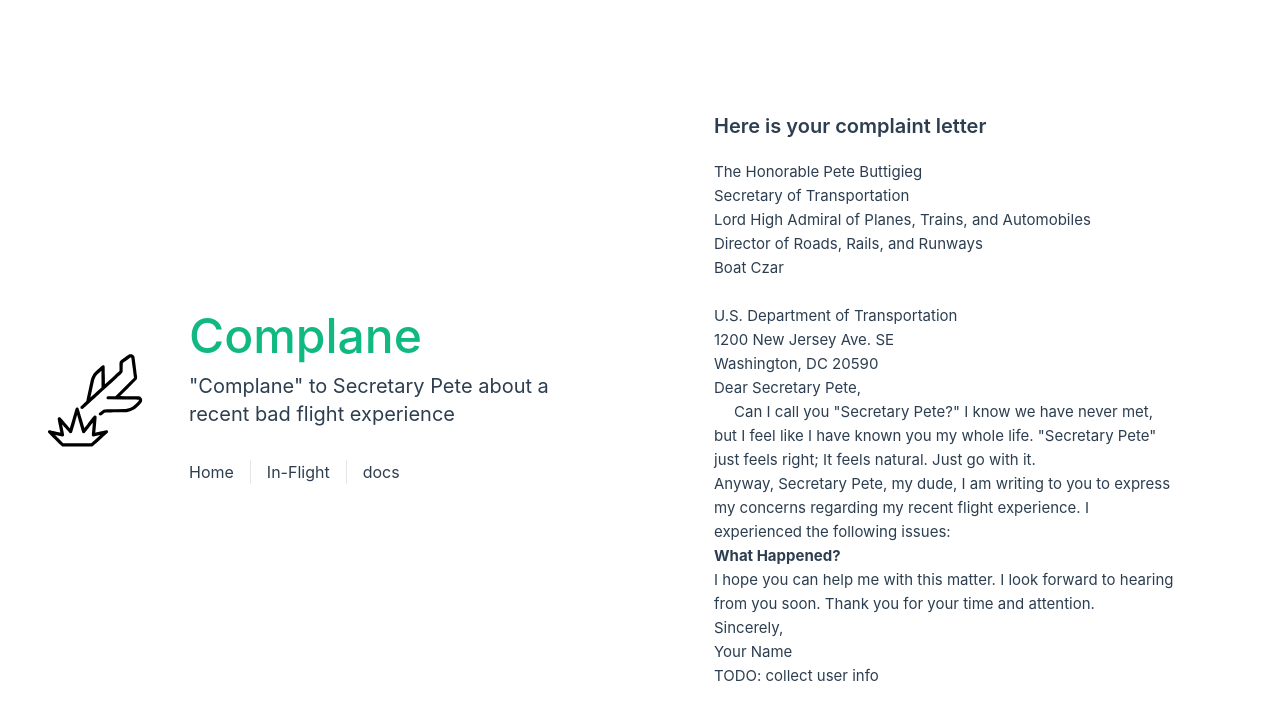
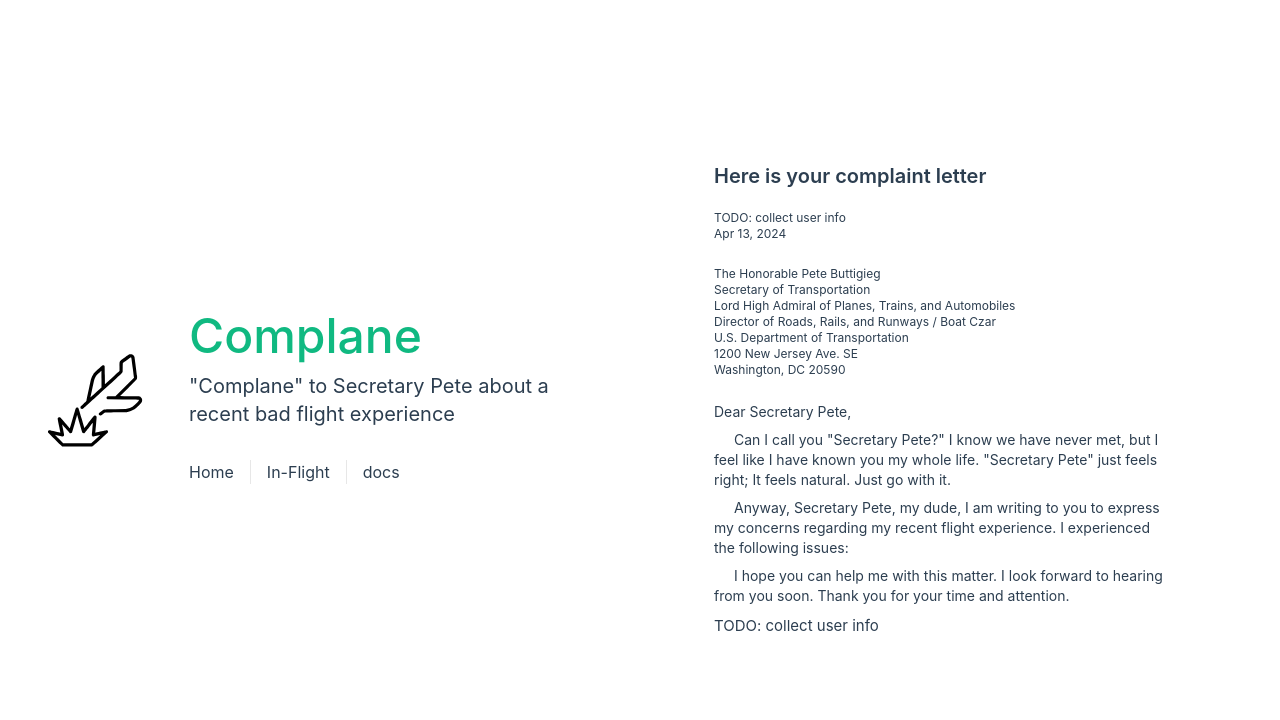
Before and after one commit to fleetofthemalden/complane, a Vue app: page /send-to-pete in a window 1280 px wide. Shown: the top 720 px of the page. Built offline with nearby package versions, Linux system fonts and the light colour scheme.

Commit message:
wip: letter format

```diff
--- /dev/null
+++ b/src/components/ui/letter/LetterAddress.vue
@@ -0,0 +1,8 @@
+<script setup lang="ts">
+</script>
+
+<template>
+  <div class="mb-6 text-xs">
+    <slot />
+  </div>
+</template>
--- /dev/null
+++ b/src/components/ui/letter/LetterLayout.vue
@@ -0,0 +1,23 @@
+<script setup lang="ts">
+import LetterAddress from './LetterAddress.vue';
+// import { defineProps } from 'vue';
+
+// defineProps<{
+//   noIndent?: boolean;
+// }>();
+</script>
+
+<template>
+  <div>
+    <LetterAddress>
+      <slot name="senderAddress"></slot>
+      <br />
+      {{ new Date().toLocaleDateString('en-us', { year:"numeric", month:"short", day:"numeric"}) }}
+    </LetterAddress>
+    <LetterAddress>
+      <slot name="recipientAddress"></slot>
+    </LetterAddress>
+    <slot />
+    <slot name="signature"></slot>
+  </div>
+</template>
--- /dev/null
+++ b/src/components/ui/letter/LetterParagraph.vue
@@ -0,0 +1,13 @@
+<script setup lang="ts">
+import { defineProps } from 'vue';
+
+defineProps<{
+  noIndent?: boolean;
+}>();
+</script>
+
+<template>
+  <p class="my-2 text-sm" :style="[noIndent ? '' : 'text-indent: 20px']">
+    <slot />
+  </p>
+</template>
--- /dev/null
+++ b/src/components/ui/letter/index.ts
@@ -0,0 +1,3 @@
+export { default as LetterParagraph } from './LetterParagraph.vue'
+export { default as LetterAddress } from './LetterAddress.vue'
+export { default as LetterLayout } from './LetterLayout.vue'
--- a/src/views/SendToPete.vue
+++ b/src/views/SendToPete.vue
@@ -1,6 +1,7 @@
 <script lang="ts" setup>
 import ComplaintStepLayout from '@/components/ComplaintStepLayout.vue'
 import { Button } from '@/components/ui/button'
+import { LetterAddress, LetterLayout, LetterParagraph } from '@/components/ui/letter';
 
 import { useInflightComplaintStore } from '@/stores/inflightComplaints'
 
@@ -10,46 +11,45 @@
 <template>
   <ComplaintStepLayout>
     <h1 class="text-xl font-semibold mb-5">Here is your complaint letter</h1>
+    <LetterLayout>
+      <template #senderAddress>
+        TODO: collect user info
 
-    <p>
-      The Honorable Pete Buttigieg<br />
+      </template>
+      <template #recipientAddress>
+        The Honorable Pete Buttigieg <br />
         Secretary of Transportation<br />
         Lord High Admiral of Planes, Trains, and Automobiles<br />
-      Director of Roads, Rails, and Runways<br />
-      Boat Czar<br />
-      <br />
+        Director of Roads, Rails, and Runways / Boat Czar<br />
         U.S. Department of Transportation<br />
         1200 New Jersey Ave. SE<br />
         Washington, DC 20590<br />
-    </p>
+      </template>
+      <LetterParagraph noIndent>Dear Secretary Pete,</LetterParagraph>
 
-    <p>Dear Secretary Pete,</p>
-
-    <p style="text-indent: 20px">
+      <LetterParagraph>
         Can I call you "Secretary Pete?" I know we have never met, but I feel like I have known you my
         whole life. "Secretary Pete" just feels right; It feels natural. Just go with it.
-    </p>
+      </LetterParagraph>
 
-    <p>
+      <LetterParagraph>
         Anyway, Secretary Pete, my dude, I am writing to you to express my concerns regarding my
         recent flight experience. I experienced the following issues:
-    </p>
+      </LetterParagraph>
 
-    <p>
-      <strong>What Happened?</strong><br />
+      <LetterParagraph>
         {{ inflightComplaints.whatHappened }}
-    </p>
+      </LetterParagraph>
 
-    <p>
+      <LetterParagraph>
         I hope you can help me with this matter. I look forward to hearing from you soon. Thank you
         for your time and attention.
-    </p>
+      </LetterParagraph>
 
-    <p>Sincerely,</p>
 
-    <p>
-      Your Name <br />
+      <template #signature>
         TODO: collect user info
-    </p>
+      </template>
+    </LetterLayout>
   </ComplaintStepLayout>
 </template>
```
Also changed, not shown: 1 other file (tests, documents, lock files or other folders). Lines whose indentation alone changed are shown as unchanged.
